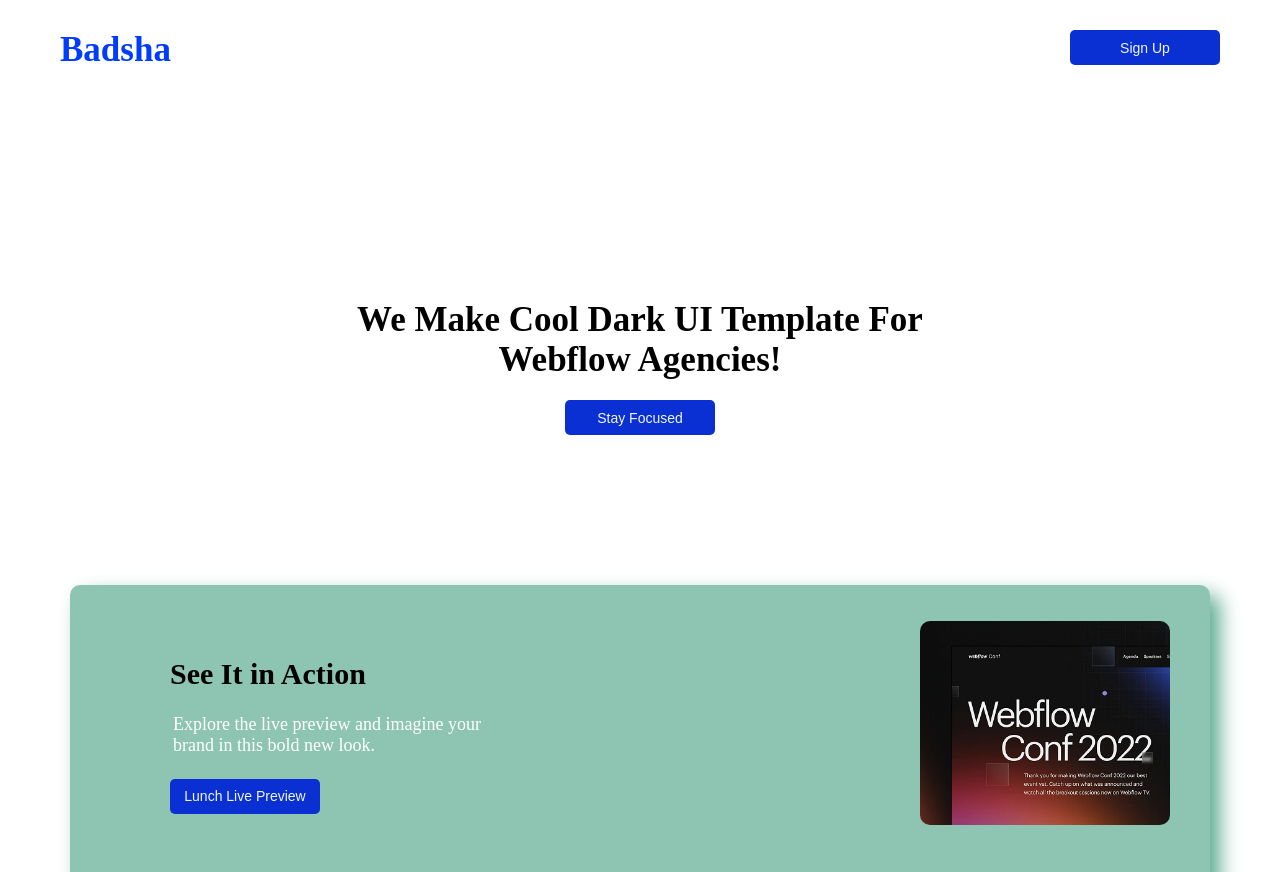
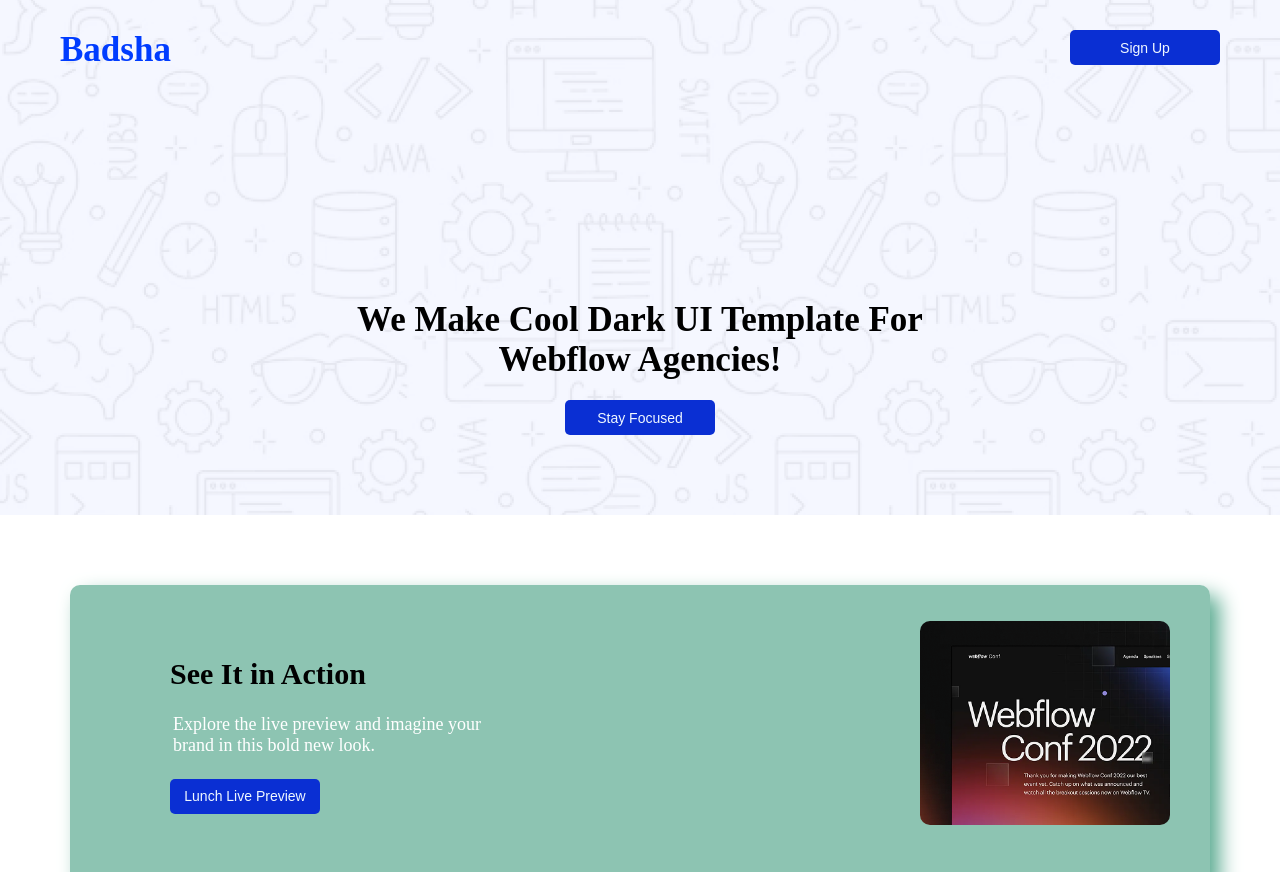
Before and after one commit to badsha-sheikh/PH-assignment-one, a plain HTML site: page index.html in a window 1280 px wide. Shown: the top 872 px of the page. Drawn offline with Linux system fonts and the light colour scheme; the site is published under a folder, as on GitHub Pages, so addresses that start at the root find nothing.

Commit message:
header bg image correction 1

```diff
--- a/style.css
+++ b/style.css
@@ -53,7 +53,7 @@ font-weight: 600;
 /* Header section */
 
 .header-section {
-  background-image: url(/Images/Hero-bg.png);
+  background-image: url(Images/Hero-bg.png);
 }
 .nav-bar {
   display: flex;
```
